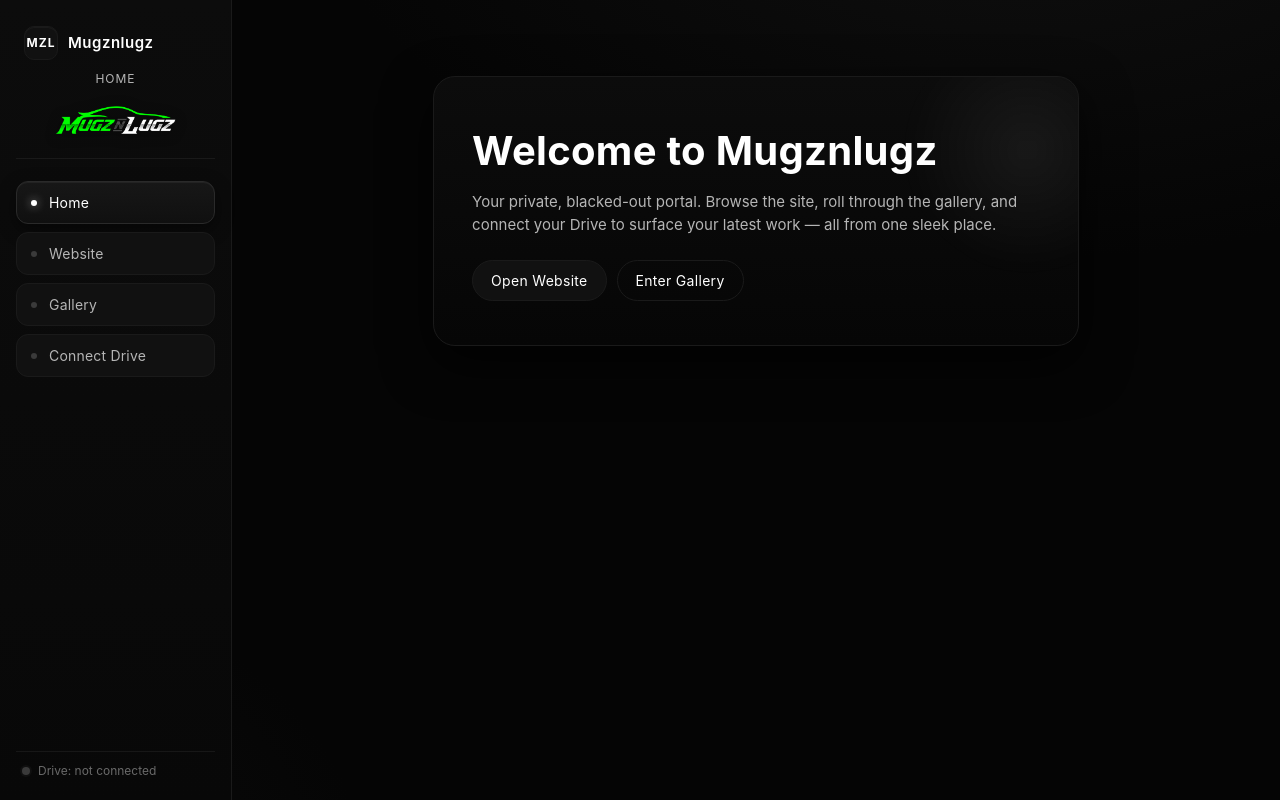
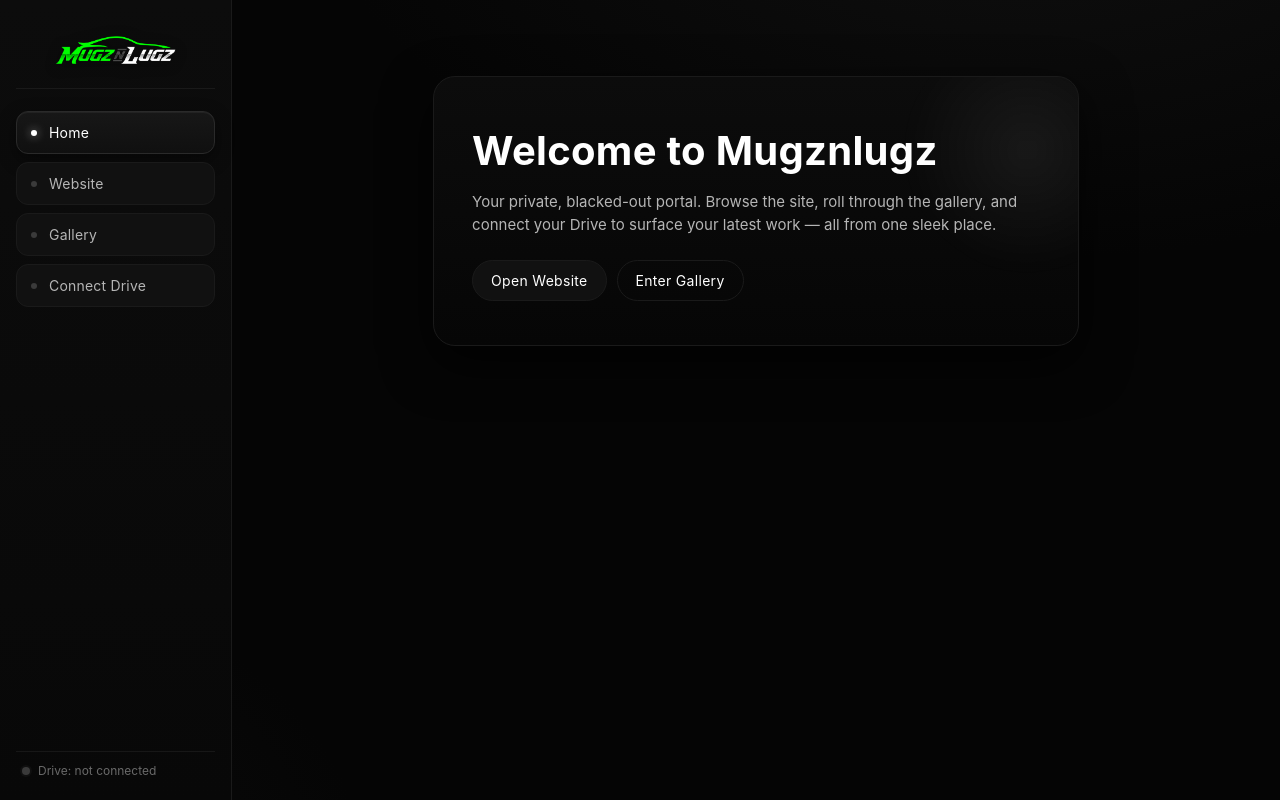
Before and after one commit to C2-Management/MNL-Kiosk, a website: page index.html in a window 1280 px wide. Drawn offline with Linux system fonts and the light colour scheme.

Commit message:
remove junk

```diff
--- a/app.js
+++ b/app.js
@@ -49,7 +49,6 @@ const els = {
   nav:            $('#nav'),
   navBtns:        $$('.nav-btn[data-panel]'),
   connectBtn:     $('#connectDriveBtn'),
-  topbarTitle:    $('#topbarTitle'),
   logoLink:       $('#logoLink'),
 
   panels:         $$('.panel'),
@@ -87,9 +86,9 @@ function showPanel(name) {
   els.navBtns.forEach(b => {
     b.classList.toggle('active', b.dataset.panel === name);
   });
-  // topbar label
-  const label = name.charAt(0).toUpperCase() + name.slice(1);
-  els.topbarTitle.textContent = label;
+  // topbar label - removed
+  // const label = name.charAt(0).toUpperCase() + name.slice(1);
+  // els.topbarTitle.textContent = label;
 
   // close mobile nav
   els.sidebar.classList.remove('open');
--- a/config.js
+++ b/config.js
@@ -3,7 +3,7 @@
  * -------------------------------------------------------------
  * AUTO-GENERATED by build.js from .env — do not edit by hand.
  * Edit .env instead, then run:  node build.js
- * Generated: 2026-04-20T15:53:41.705Z
+ * Generated: 2026-04-20T15:56:28.432Z
  * ============================================================= */
 
 window.MZL_CONFIG = {
--- a/index.html
+++ b/index.html
@@ -16,12 +16,6 @@
     <!-- ============================= -->
     <aside class="sidebar" aria-label="Primary navigation">
       <div class="sidebar-brand">
-        <div class="brand-row">
-          <span class="brand-mark">MZL</span>
-          <span class="brand-name">Mugznlugz</span>
-        </div>
-        <div class="sidebar-header">
-          <div class="topbar-title" id="topbarTitle">Home</div>
         <a href="#home" class="logo-link" id="logoLink" aria-label="Return to Home">
           <img
             src="./assets/logo.png"
@@ -32,7 +26,6 @@
           />
           <span class="logo-fallback" id="logoFallback">Mugznlugz</span>
         </a>
-        </div>
       </div>
 
       <nav class="nav" id="nav">
--- a/styles.css
+++ b/styles.css
@@ -83,23 +83,9 @@ a { color: inherit; text-decoration: none; }
 
 .sidebar-brand {
   display: flex;
-  flex-direction: column;
-  gap: 10px;
+  justify-content: center;
   padding: 4px 8px 14px;
   border-bottom: 1px solid var(--accent-line);
-}
-
-.brand-row {
-  display: flex;
-  align-items: center;
-  gap: 10px;
-}
-
-.sidebar-header {
-  display: flex;
-  flex-direction: column;
-  gap: 8px;
-  align-items: center;
 }
 
 .brand-mark {
```
Lines whose indentation alone changed are shown as unchanged.
